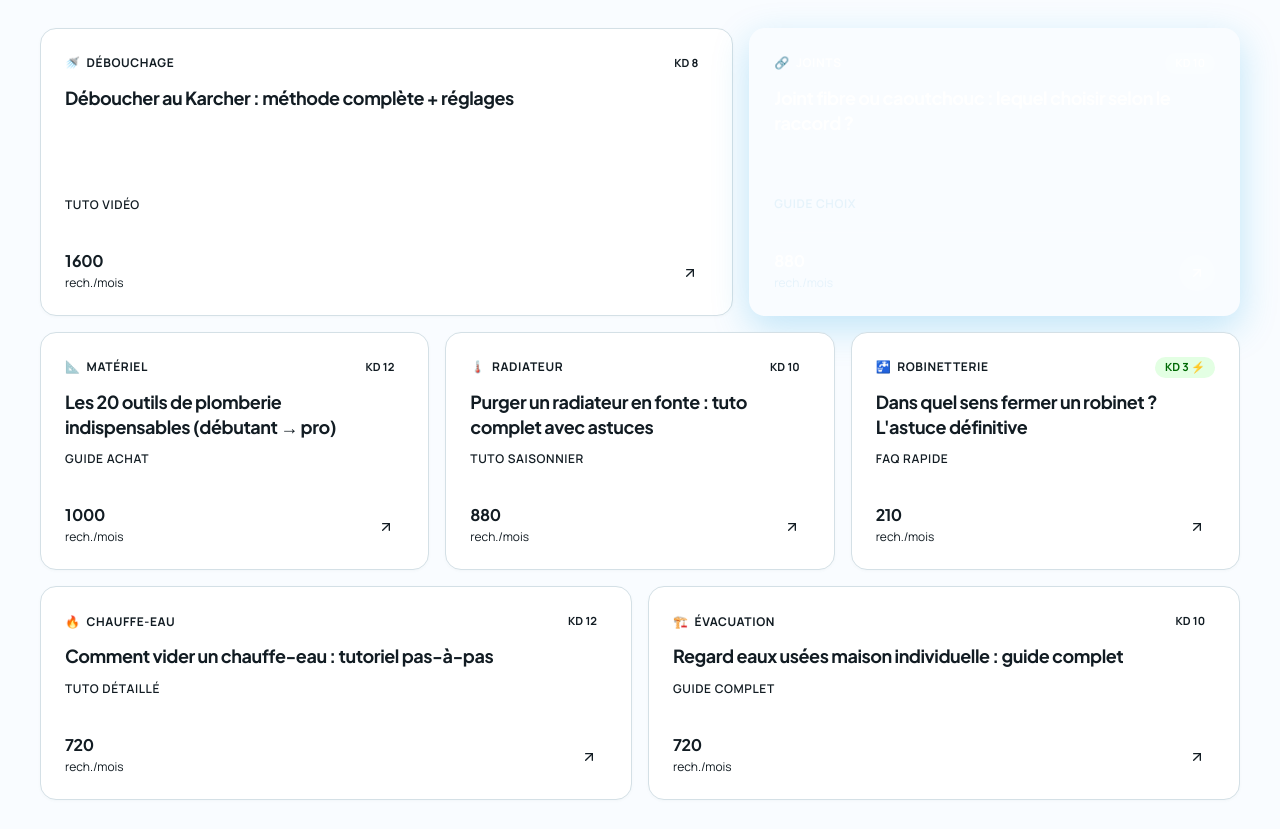
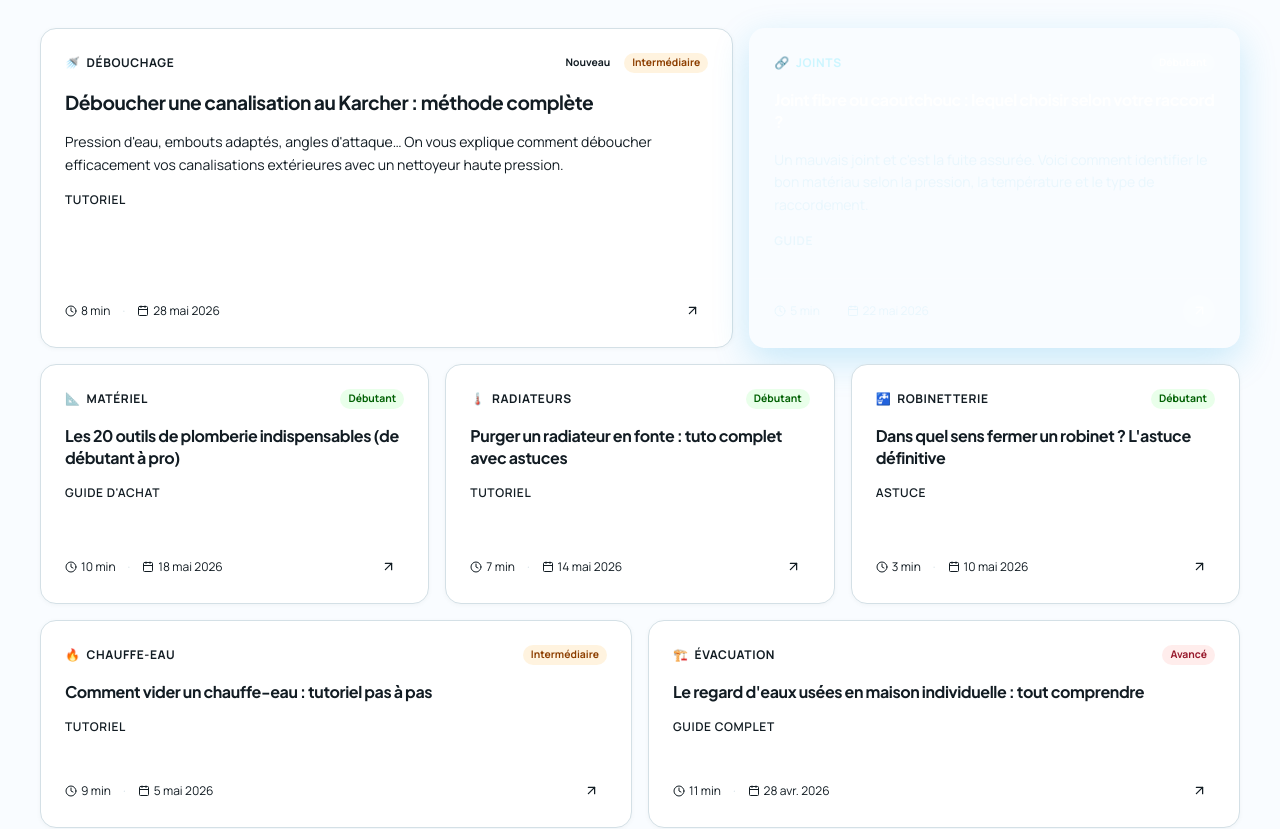
Before and after one commit to Niamakh/plomberie-95, a Next.js app in the folder plombexpert/: page / in a window 1280 px wide. Shown: the part 900-1729 px from the top of the page. Built offline with nearby package versions, Linux system fonts and the light colour scheme.

Commit message:
edit content

```diff
--- a/plombexpert/src/components/home/ArticleCard.tsx
+++ b/plombexpert/src/components/home/ArticleCard.tsx
@@ -1,53 +1,70 @@
-import { ArrowUpRight } from "lucide-react"
+import { ArrowUpRight, Clock, Calendar } from "lucide-react"
+
+const LEVEL_STYLE: Record<string, { bg: string; color: string }> = {
+  Débutant: {
+    bg: "oklch(94% 0.10 145 / 0.35)",
+    color: "oklch(42% 0.15 145)",
+  },
+  Intermédiaire: {
+    bg: "oklch(94% 0.10 65 / 0.35)",
+    color: "oklch(46% 0.14 60)",
+  },
+  Avancé: {
+    bg: "oklch(92% 0.10 20 / 0.35)",
+    color: "oklch(44% 0.16 20)",
+  },
+}
 
 export interface ArticleCardProps {
   title: string
-  cluster: string
-  clusterEmoji: string
-  volume: number
-  kd: number
+  excerpt: string
+  category: string
+  categoryEmoji: string
+  readTime: number
+  date: string
   format: string
+  level: "Débutant" | "Intermédiaire" | "Avancé"
   featured?: boolean
-  quickWin?: boolean
-  monetisation?: string
+  isNew?: boolean
   isHero?: boolean
 }
 
 export default function ArticleCard({
   title,
-  cluster,
-  clusterEmoji,
-  volume,
-  kd,
+  excerpt,
+  category,
+  categoryEmoji,
+  readTime,
+  date,
   format,
+  level,
   featured = false,
-  quickWin = false,
+  isNew = false,
   isHero = false,
 }: ArticleCardProps) {
-  const kdIsQuickWin = quickWin || kd <= 5
-
   const cardBg = featured
-    ? "linear-gradient(135deg, var(--color-sky) 0%, var(--color-sky-dark) 100%)"
+    ? "linear-gradient(145deg, var(--color-sky) 0%, var(--color-sky-dark) 100%)"
     : "white"
   const textColor = featured ? "white" : "var(--color-text-primary)"
-  const subTextColor = featured ? "oklch(95% 0.02 230 / 0.85)" : "var(--color-text-muted)"
+  const mutedColor = featured ? "oklch(96% 0.02 230 / 0.80)" : "var(--color-text-muted)"
   const borderColor = featured ? "transparent" : "var(--color-border)"
+  const levelStyle = LEVEL_STYLE[level]
 
   return (
     <article
-      className="group relative rounded-2xl p-6 overflow-hidden transition-all duration-300 cursor-pointer h-full flex flex-col justify-between"
+      className="group relative rounded-2xl overflow-hidden transition-all duration-300 cursor-pointer h-full flex flex-col"
       style={{
         background: cardBg,
         border: `1px solid ${borderColor}`,
         boxShadow: featured
-          ? "0 12px 36px oklch(68% 0.14 235 / 0.25)"
-          : "0 1px 3px oklch(50% 0.02 240 / 0.04)",
+          ? "0 12px 36px oklch(68% 0.14 235 / 0.22)"
+          : "0 1px 4px oklch(50% 0.02 240 / 0.06)",
       }}
       onMouseEnter={(e) => {
         const el = e.currentTarget as HTMLElement
         el.style.transform = "translateY(-4px)"
         el.style.boxShadow = featured
-          ? "0 20px 48px oklch(68% 0.14 235 / 0.35)"
+          ? "0 20px 50px oklch(68% 0.14 235 / 0.32)"
           : "0 12px 32px oklch(50% 0.02 240 / 0.10)"
         if (!featured) el.style.borderColor = "oklch(68% 0.14 235 / 0.35)"
       }}
@@ -55,95 +72,123 @@ export default function ArticleCard({
         const el = e.currentTarget as HTMLElement
         el.style.transform = "translateY(0)"
         el.style.boxShadow = featured
-          ? "0 12px 36px oklch(68% 0.14 235 / 0.25)"
-          : "0 1px 3px oklch(50% 0.02 240 / 0.04)"
-        if (!featured) el.style.borderColor = "var(--color-border)"
+          ? "0 12px 36px oklch(68% 0.14 235 / 0.22)"
+          : "0 1px 4px oklch(50% 0.02 240 / 0.06)"
+        if (!featured) el.style.borderColor = borderColor
       }}
     >
+      {/* Barre colorée en haut de la hero card */}
       {isHero && !featured && (
         <div
           aria-hidden="true"
-          className="absolute top-0 left-0 right-0 h-1 rounded-t-2xl"
+          className="absolute top-0 left-0 right-0 h-1"
           style={{
-            background:
-              "linear-gradient(to right, var(--color-sky) 0%, var(--color-sky-light) 100%)",
+            background: "linear-gradient(to right, var(--color-sky), var(--color-sky-light))",
           }}
         />
       )}
 
-      <div className="relative z-10 flex flex-col gap-3 flex-1">
-        <div className="flex items-center justify-between gap-2">
+      <div className="p-6 flex flex-col gap-4 flex-1">
+        {/* Header : catégorie + badges */}
+        <div className="flex items-center justify-between gap-2 flex-wrap">
           <span
-            className="text-xs uppercase tracking-wider font-bold flex items-center gap-1.5"
-            style={{ color: featured ? "white" : "var(--color-sky-dark)" }}
+            className="text-xs font-bold uppercase tracking-wider flex items-center gap-1.5"
+            style={{ color: featured ? "oklch(95% 0.05 225)" : "var(--color-sky-dark)" }}
           >
-            <span aria-hidden="true">{clusterEmoji}</span>
-            {cluster}
+            <span aria-hidden="true">{categoryEmoji}</span>
+            {category}
           </span>
 
+          <div className="flex items-center gap-1.5">
+            {isNew && (
               <span
-            className="text-[0.7rem] px-2.5 py-0.5 rounded-full font-bold flex-shrink-0"
+                className="text-[0.65rem] px-2 py-0.5 rounded-full font-bold"
+                style={{
+                  background: featured ? "oklch(100% 0 0 / 0.2)" : "var(--color-sky-soft)",
+                  color: featured ? "white" : "var(--color-sky-dark)",
+                }}
+              >
+                Nouveau
+              </span>
+            )}
+            <span
+              className="text-[0.65rem] px-2 py-0.5 rounded-full font-bold"
               style={
                 featured
-                ? { background: "oklch(100% 0 0 / 0.2)", color: "white" }
-                : kdIsQuickWin
-                  ? {
-                      background: "oklch(94% 0.12 145 / 0.4)",
-                      color: "oklch(45% 0.16 145)",
-                    }
-                  : {
-                      background: "var(--color-sky-soft)",
-                      color: "var(--color-sky-dark)",
-                    }
+                  ? { background: "oklch(100% 0 0 / 0.18)", color: "white" }
+                  : { background: levelStyle.bg, color: levelStyle.color }
               }
             >
-            KD {kd}
-            {kdIsQuickWin && !featured && " ⚡"}
+              {level}
             </span>
           </div>
+        </div>
 
+        {/* Titre */}
         <h3
-          className="font-bold text-lg leading-snug tracking-tight flex-1"
-          style={{ fontFamily: "var(--font-display)", color: textColor }}
+          className="font-bold leading-snug tracking-tight"
+          style={{
+            fontFamily: "var(--font-display)",
+            color: textColor,
+            fontSize: isHero ? "1.2rem" : "1rem",
+          }}
         >
           {title}
         </h3>
 
+        {/* Extrait — visible seulement sur les grandes cards */}
+        {(isHero || featured) && (
+          <p
+            className="text-sm leading-relaxed line-clamp-3"
+            style={{ color: mutedColor }}
+          >
+            {excerpt}
+          </p>
+        )}
+
+        {/* Format tag */}
         <span
-          className="text-xs uppercase tracking-wider font-semibold"
-          style={{ color: subTextColor }}
+          className="text-xs font-semibold uppercase tracking-wider"
+          style={{ color: mutedColor }}
         >
           {format}
         </span>
       </div>
 
+      {/* Footer : métadonnées + flèche */}
       <div
-        className="relative z-10 flex items-end justify-between mt-5 pt-4"
+        className="px-6 pb-5 flex items-center justify-between gap-4"
         style={{
           borderTop: `1px solid ${featured ? "oklch(100% 0 0 / 0.15)" : "var(--color-border-soft)"}`,
+          paddingTop: "1rem",
         }}
       >
-        <div className="flex flex-col gap-0.5">
+        <div className="flex items-center gap-3 text-xs" style={{ color: mutedColor }}>
+          <span className="flex items-center gap-1">
+            <Clock size={12} aria-hidden="true" />
+            {readTime} min
+          </span>
           <span
-            className="font-bold text-base tracking-tight"
-            style={{ fontFamily: "var(--font-display)", color: textColor }}
+            aria-hidden="true"
+            style={{ color: featured ? "oklch(100% 0 0 / 0.3)" : "var(--color-border)" }}
           >
-            {volume.toLocaleString("fr-FR")}
+            ·
           </span>
-          <span className="text-xs" style={{ color: subTextColor }}>
-            rech./mois
+          <span className="flex items-center gap-1">
+            <Calendar size={12} aria-hidden="true" />
+            {date}
           </span>
         </div>
 
         <span
-          className="w-9 h-9 rounded-full flex items-center justify-center transition-all duration-200 group-hover:scale-110"
+          className="w-8 h-8 rounded-full flex items-center justify-center transition-all duration-200 group-hover:scale-110 flex-shrink-0"
           style={{
             background: featured ? "oklch(100% 0 0 / 0.2)" : "var(--color-sky-soft)",
             color: featured ? "white" : "var(--color-sky-dark)",
           }}
-          aria-hidden="true"
+          aria-label="Lire l'article"
         >
-          <ArrowUpRight size={16} />
+          <ArrowUpRight size={15} aria-hidden="true" />
         </span>
       </div>
     </article>
--- a/plombexpert/src/components/home/BentoGrid.tsx
+++ b/plombexpert/src/components/home/BentoGrid.tsx
@@ -15,13 +15,13 @@ const container: Variants = {
 }
 
 const LAYOUT = [
-  { colClass: "col-span-12 md:col-span-7", minH: "min-h-72", isHero: true },
-  { colClass: "col-span-12 md:col-span-5", minH: "min-h-72", isHero: false },
-  { colClass: "col-span-12 md:col-span-4", minH: "min-h-52", isHero: false },
-  { colClass: "col-span-12 md:col-span-4", minH: "min-h-52", isHero: false },
-  { colClass: "col-span-12 md:col-span-4", minH: "min-h-52", isHero: false },
-  { colClass: "col-span-12 md:col-span-6", minH: "min-h-48", isHero: false },
-  { colClass: "col-span-12 md:col-span-6", minH: "min-h-48", isHero: false },
+  { colClass: "col-span-12 md:col-span-7", minH: "min-h-80", isHero: true },
+  { colClass: "col-span-12 md:col-span-5", minH: "min-h-80", isHero: false },
+  { colClass: "col-span-12 md:col-span-4", minH: "min-h-60", isHero: false },
+  { colClass: "col-span-12 md:col-span-4", minH: "min-h-60", isHero: false },
+  { colClass: "col-span-12 md:col-span-4", minH: "min-h-60", isHero: false },
+  { colClass: "col-span-12 md:col-span-6", minH: "min-h-52", isHero: false },
+  { colClass: "col-span-12 md:col-span-6", minH: "min-h-52", isHero: false },
 ]
 
 export default function BentoGrid() {
@@ -43,16 +43,13 @@ export default function BentoGrid() {
           >
             Les guides du moment
           </h2>
-          <p
-            className="text-sm md:text-base mt-1"
-            style={{ color: "var(--color-text-muted)" }}
-          >
+          <p className="text-sm md:text-base mt-1" style={{ color: "var(--color-text-muted)" }}>
             Sélection des articles les plus consultés cette semaine.
           </p>
         </div>
         <a
           href="#all"
-          className="hidden md:inline-flex items-center gap-1 text-sm font-semibold"
+          className="hidden md:inline-flex items-center gap-1 text-sm font-semibold transition-colors"
           style={{ color: "var(--color-sky-dark)" }}
         >
           Voir tout →
@@ -69,7 +66,7 @@ export default function BentoGrid() {
         {FEATURED_ARTICLES.map((article, idx) => {
           const layout = LAYOUT[idx] ?? {
             colClass: "col-span-12 md:col-span-4",
-            minH: "min-h-48",
+            minH: "min-h-52",
             isHero: false,
           }
           return (
@@ -80,14 +77,15 @@ export default function BentoGrid() {
             >
               <ArticleCard
                 title={article.title}
-                cluster={article.cluster}
-                clusterEmoji={article.emoji}
-                volume={article.volume}
-                kd={article.kd}
+                excerpt={article.excerpt}
+                category={article.category}
+                categoryEmoji={article.emoji}
+                readTime={article.readTime}
+                date={article.date}
                 format={article.format}
+                level={article.level}
                 featured={article.featured}
-                quickWin={article.quickWin}
-                monetisation={article.monetisation}
+                isNew={article.isNew}
                 isHero={layout.isHero}
               />
             </motion.div>
--- a/plombexpert/src/components/home/ClusterStrip.tsx
+++ b/plombexpert/src/components/home/ClusterStrip.tsx
@@ -1,7 +1,7 @@
 "use client"
 
 import { useState } from "react"
-import { CLUSTERS } from "@/lib/articles"
+import { CATEGORIES } from "@/lib/articles"
 
 export default function ClusterStrip() {
   const [active, setActive] = useState<string | null>(null)
@@ -34,7 +34,7 @@ export default function ClusterStrip() {
             Tous les articles
           </button>
 
-          {CLUSTERS.map((cluster) => {
+          {CATEGORIES.map((cluster) => {
             const isActive = active === cluster.label
             return (
               <button
--- a/plombexpert/src/lib/articles.ts
+++ b/plombexpert/src/lib/articles.ts
@@ -1,112 +1,127 @@
 export interface Article {
   id: number
   title: string
-  cluster: string
+  excerpt: string
+  category: string
   emoji: string
-  volume: number
-  kd: number
+  readTime: number       // en minutes
+  date: string           // "DD MMM YYYY"
   format: string
-  monetisation: string
+  level: "Débutant" | "Intermédiaire" | "Avancé"
   slug: string
   featured: boolean
-  quickWin: boolean
+  isNew?: boolean
 }
 
 export const FEATURED_ARTICLES: Article[] = [
   {
     id: 1,
-    title: "Déboucher au Karcher : méthode complète + réglages",
-    cluster: "Débouchage",
+    title: "Déboucher une canalisation au Karcher : méthode complète",
+    excerpt:
+      "Pression d'eau, embouts adaptés, angles d'attaque… On vous explique comment déboucher efficacement vos canalisations extérieures avec un nettoyeur haute pression.",
+    category: "Débouchage",
     emoji: "🚿",
-    volume: 1600,
-    kd: 8,
-    format: "Tuto vidéo",
-    monetisation: "Affiliation + Adsense",
+    readTime: 8,
+    date: "28 mai 2026",
+    format: "Tutoriel",
+    level: "Intermédiaire",
     slug: "deboucher-canalisation-karcher",
     featured: false,
-    quickWin: false,
+    isNew: true,
   },
   {
     id: 2,
-    title: "Joint fibre ou caoutchouc : lequel choisir selon le raccord ?",
-    cluster: "Joints",
+    title: "Joint fibre ou caoutchouc : lequel choisir selon votre raccord ?",
+    excerpt:
+      "Un mauvais joint et c'est la fuite assurée. Voici comment identifier le bon matériau selon la pression, la température et le type de raccordement.",
+    category: "Joints",
     emoji: "🔗",
-    volume: 880,
-    kd: 10,
-    format: "Guide choix",
-    monetisation: "Affiliation spécialisée",
+    readTime: 5,
+    date: "22 mai 2026",
+    format: "Guide",
+    level: "Débutant",
     slug: "joint-fibre-ou-caoutchouc",
     featured: true,
-    quickWin: false,
+    isNew: false,
   },
   {
     id: 3,
-    title: "Les 20 outils de plomberie indispensables (débutant → pro)",
-    cluster: "Matériel",
+    title: "Les 20 outils de plomberie indispensables (de débutant à pro)",
+    excerpt:
+      "Clé à molette, coupe-tube, sertisseur… Ce guide recense tout ce qu'il faut avoir dans sa boîte à outils avant d'attaquer vos travaux de plomberie.",
+    category: "Matériel",
     emoji: "📐",
-    volume: 1000,
-    kd: 12,
-    format: "Guide achat",
-    monetisation: "Affiliation forte",
+    readTime: 10,
+    date: "18 mai 2026",
+    format: "Guide d'achat",
+    level: "Débutant",
     slug: "outils-plomberie-indispensables",
     featured: false,
-    quickWin: false,
+    isNew: false,
   },
   {
     id: 4,
     title: "Purger un radiateur en fonte : tuto complet avec astuces",
-    cluster: "Radiateur",
+    excerpt:
+      "Radiateur qui chauffe mal en bas, bruits de glouglou… Il suffit souvent de purger l'air emprisonné. On vous montre comment faire sans salir.",
+    category: "Radiateurs",
     emoji: "🌡️",
-    volume: 880,
-    kd: 10,
-    format: "Tuto saisonnier",
-    monetisation: "Saisonnier + Affiliation",
+    readTime: 7,
+    date: "14 mai 2026",
+    format: "Tutoriel",
+    level: "Débutant",
     slug: "purger-radiateur-fonte-tuto",
     featured: false,
-    quickWin: false,
+    isNew: false,
   },
   {
     id: 5,
     title: "Dans quel sens fermer un robinet ? L'astuce définitive",
-    cluster: "Robinetterie",
+    excerpt:
+      "Righty tighty, lefty loosy — mais encore ? Cette règle simple vous évitera de forcer et d'abîmer vos robinets pour toujours.",
+    category: "Robinetterie",
     emoji: "🚰",
-    volume: 210,
-    kd: 3,
-    format: "FAQ rapide",
-    monetisation: "Adsense",
+    readTime: 3,
+    date: "10 mai 2026",
+    format: "Astuce",
+    level: "Débutant",
     slug: "sens-fermer-robinet-astuce",
     featured: false,
-    quickWin: true,
+    isNew: false,
   },
   {
     id: 6,
-    title: "Comment vider un chauffe-eau : tutoriel pas-à-pas",
-    cluster: "Chauffe-eau",
+    title: "Comment vider un chauffe-eau : tutoriel pas à pas",
+    excerpt:
+      "Détartrage, remplacement de l'anode ou simple vidange préventive — voici la procédure complète pour vider votre ballon d'eau chaude en toute sécurité.",
+    category: "Chauffe-eau",
     emoji: "🔥",
-    volume: 720,
-    kd: 12,
-    format: "Tuto détaillé",
-    monetisation: "Affiliation + Leads",
+    readTime: 9,
+    date: "5 mai 2026",
+    format: "Tutoriel",
+    level: "Intermédiaire",
     slug: "vider-chauffe-eau-tutoriel",
     featured: false,
-    quickWin: false,
+    isNew: false,
   },
   {
     id: 7,
-    title: "Regard eaux usées maison individuelle : guide complet",
-    cluster: "Évacuation",
+    title: "Le regard d'eaux usées en maison individuelle : tout comprendre",
+    excerpt:
+      "Rôle, localisation, entretien et curage… Tout ce qu'il faut savoir sur les regards de visite pour garder votre réseau d'évacuation en bon état.",
+    category: "Évacuation",
     emoji: "🏗️",
-    volume: 720,
-    kd: 10,
+    readTime: 11,
+    date: "28 avr. 2026",
     format: "Guide complet",
-    monetisation: "Technique + Leads",
+    level: "Avancé",
     slug: "regard-eaux-usees-maison-role-entretien",
     featured: false,
-    quickWin: false,
+    isNew: false,
   },
 ]
 
-export const CLUSTERS = [
+export const CATEGORIES = [
   { label: "Débouchage", emoji: "🚿" },
   { label: "Chauffe-eau", emoji: "🔥" },
   { label: "Robinetterie", emoji: "🚰" },
```
Lines whose indentation alone changed are shown as unchanged.
